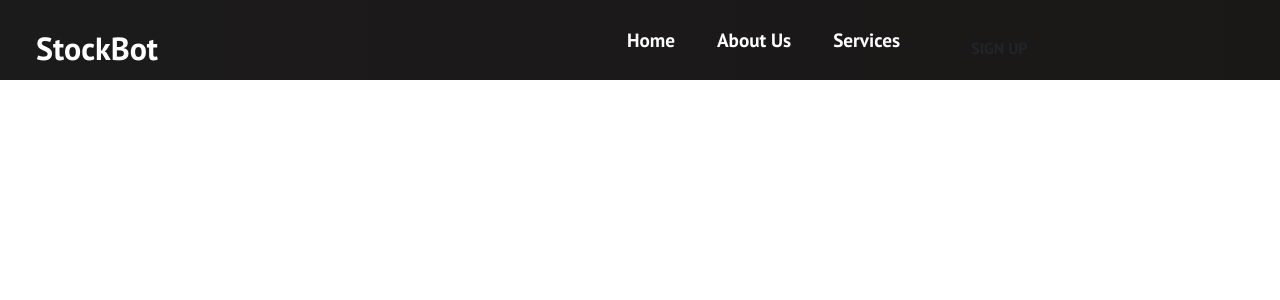
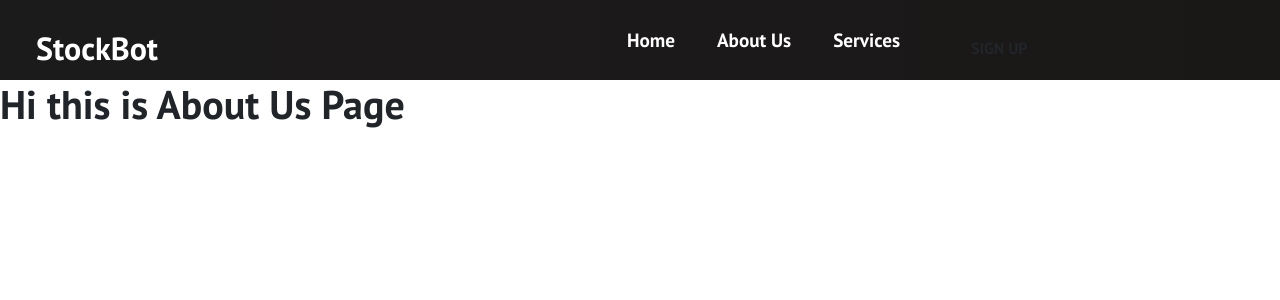
Before and after one commit to cardosovictorr/StockBot_Advanced_Studio_2, a React (Create React App) app: page /about-us in a window 1280 px wide. Shown: the top 300 px of the page. Built offline with nearby package versions, Linux system fonts and the light colour scheme.

Commit message:
navigation in between pages working

```diff
--- a/src/App.js
+++ b/src/App.js
@@ -1,6 +1,8 @@
 import React from 'react';
 import './App.css';
 import Home from './pages/Home.js'
+import Services from './pages/Services.js'
+import AboutUs from './pages/AboutUs.js'
 import NavBarCustom from './components/NavBarCustom.js'
 import { BrowserRouter as Router, Switch, Route } from 'react-router-dom';
 
@@ -15,6 +17,8 @@ function App() {
         <NavBarCustom />
         <Switch>
           <Route path='/' exact component={Home} />
+          <Route path='/services' exact component={Services} />
+          <Route path='/about-us' exact component={AboutUs} />
         </Switch>
       </Router>
 
--- a/src/pages/AboutUs.js
+++ b/src/pages/AboutUs.js
@@ -2,7 +2,7 @@ import React from 'react'
 
 function AboutUs() {
     return (
-        <h1>Hi this is a test</h1>
+        <h1>Hi this is About Us Page</h1>
     )
 }
 
```
